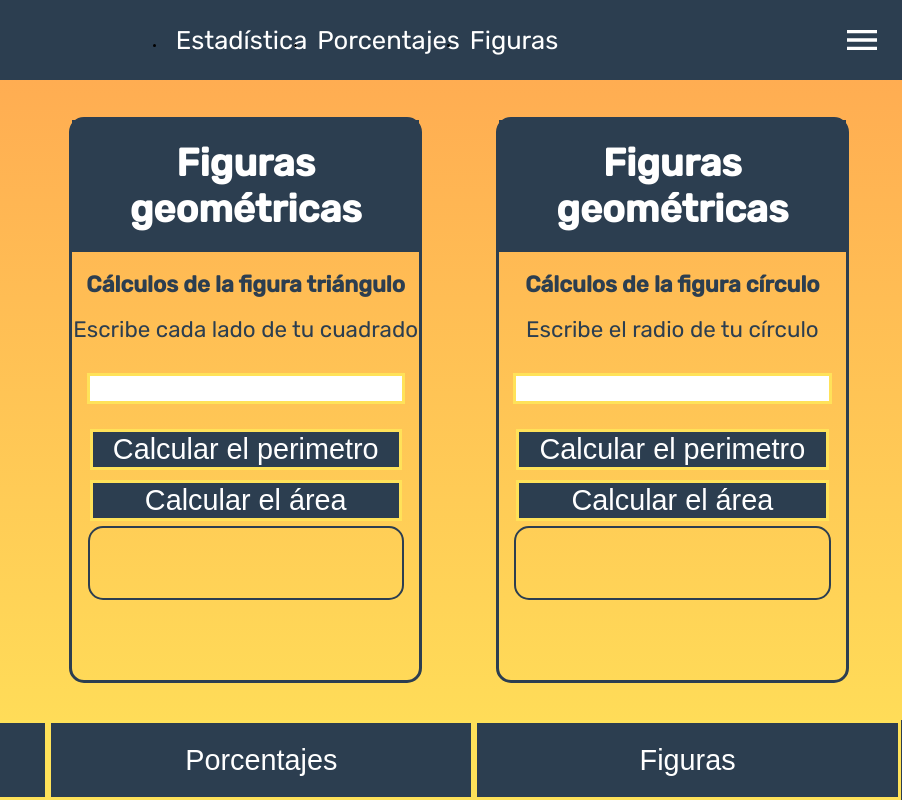
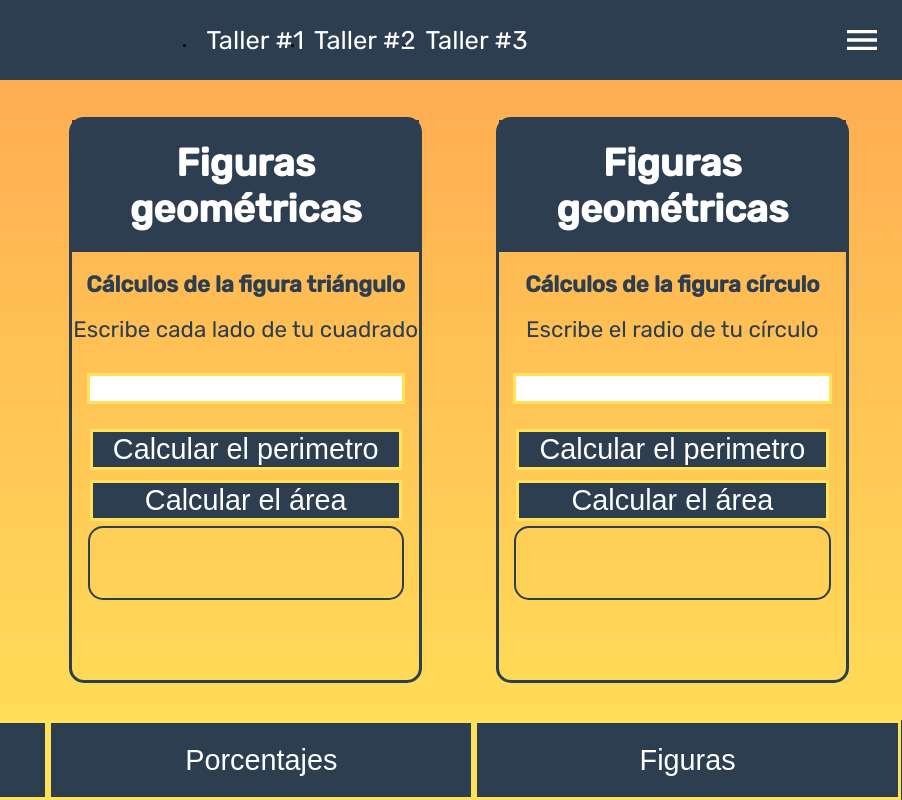
Before and after one commit to juandaCode/Star-Math, a plain HTML site: page index.html in a window 1280 px wide. Shown: the full height of the page, 378-1280 px from the left. Drawn offline with Linux system fonts and the light colour scheme.

Commit message:
Solución Link Navbar

```diff
--- a/index.html
+++ b/index.html
@@ -15,9 +15,9 @@
                 <span class="header_logo"></span>
                 <nav class="navbar">
                     <ul>
-                        <li class="links"><a href="">Estadística</a></li>
-                        <li class="links"><a href="">Porcentajes</a></li>
-                        <li class="links"><a href=""> Figuras</a></li>
+                        <li class="links"><a href="./index.html"> Taller #1</a></li>
+                        <li class="links"><a href="./porcentaje.html">Taller #2</a></li>
+                        <li class="links"><a href="./estadistica.html">Taller #3</a></li>
                     </ul>
                 </nav>
                 <span id="btnModal" class="header_menu"><a href="./menu.html"></a></span>
```
